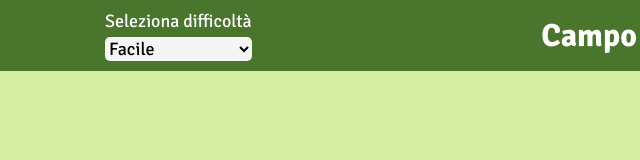
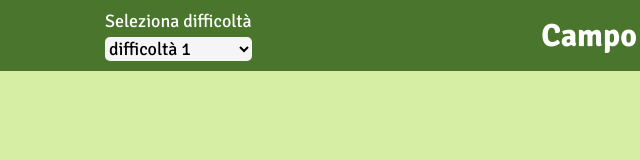
Before and after one commit to Michele-S2001/js-campominato-grid, a plain HTML site: page Bonus/index.html in a window 1280 px wide. Shown: the full height of the page, 35-675 px from the left. Drawn offline with Linux system fonts and the light colour scheme.

Commit message:
Refactor: fix difficult cells generator

```diff
--- a/Bonus/index.html
+++ b/Bonus/index.html
@@ -14,9 +14,9 @@
         <div class="difficult-select">
           <label for="difficulty" class="difficulty-label">Seleziona difficoltà</label>
           <select name="difficulty" id="difficulty">
-            <option value="1">Facile</option>
-            <option value="2">Medio</option>
-           <option value="3">Difficile</option>
+            <option value="1">difficoltà 1</option>
+            <option value="2">difficoltà 2</option>
+           <option value="3">difficoltà 3</option>
           </select>
         </div>
         <span class="game-title">Campo minato</span>
--- a/Bonus/js/script.js
+++ b/Bonus/js/script.js
@@ -16,14 +16,14 @@ function gameStart () {
   const difSelected = selectDOMElement.value;
 
   if (difSelected === "1"){
-    fieldDOMElement.style.gridTemplateColumns = "repeat(7, 1fr)";
-    cellGenerator(49);
+    fieldDOMElement.style.gridTemplateColumns = "repeat(10, 1fr)";
+    cellGenerator(100);
   } else if (difSelected === "2") {
     fieldDOMElement.style.gridTemplateColumns = "repeat(9, 1fr)";
     cellGenerator(81);
   } else {
-    fieldDOMElement.style.gridTemplateColumns = "repeat(10, 1fr)";
-    cellGenerator(100);
+    fieldDOMElement.style.gridTemplateColumns = "repeat(7, 1fr)";
+    cellGenerator(49);
   }
 }
 
```
